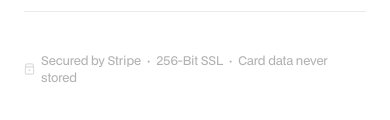
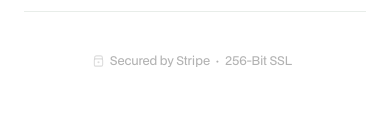
Before and after one commit to asrafulhaq/iexotic-deposit, a website: page success.html in a window 390 px wide. Shown: the part 862-982 px from the top of the page. Drawn offline with Linux system fonts and the light colour scheme; files whose address does not match are found by name.

```diff
--- a/success.html
+++ b/success.html
@@ -305,7 +305,7 @@
         <rect x="0.65" y="4.5" width="9.7" height="8.5" rx="1.5" stroke="currentColor" stroke-width="1.3"/>
         <circle cx="5.5" cy="8.5" r="1.25" fill="currentColor"/>
       </svg>
-      Secured by Stripe &nbsp;&middot;&nbsp; 256-Bit SSL &nbsp;&middot;&nbsp; Card data never stored
+      Secured by Stripe &nbsp;&middot;&nbsp; 256-Bit SSL &nbsp;
     </div>
 
   </div>
```
Also changed, not shown: logo.svg (added).
